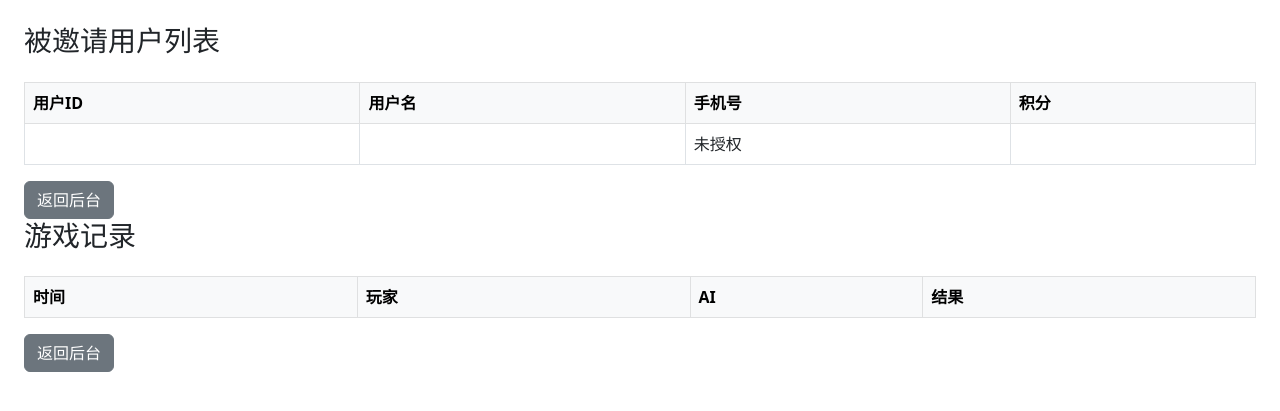
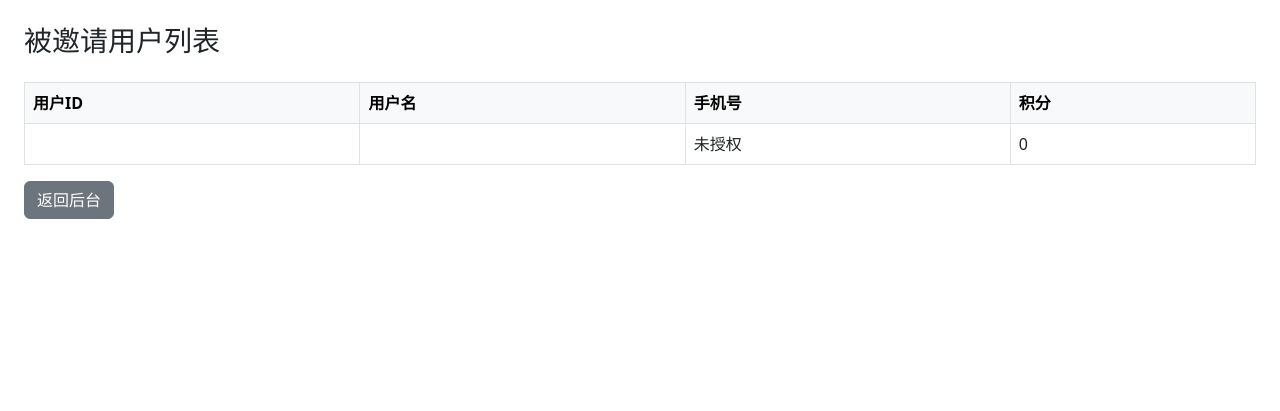
Before and after one commit to Dreamchaser-aus/candybackend, a Flask app: page /invitees in a window 1280 px wide. Shown: the top 411 px of the page. Run offline with Flask 3, Linux system fonts and the light colour scheme; a database or web service that is not in the repository returns one stand-in record (values such as "Sample title"); lists and menus that the app fills with data are empty; some libraries are stand-ins or nearby versions.

Commit message:
Update invitees.html

```diff
--- a/templates/invitees.html
+++ b/templates/invitees.html
@@ -1,9 +1,8 @@
-<!-- templates/invitees.html -->
 <!DOCTYPE html>
 <html lang="zh">
 <head>
   <meta charset="UTF-8">
-  <title>邀请用户列表</title>
+  <title>被邀请用户列表</title>
   <link rel="stylesheet" href="https://cdn.jsdelivr.net/npm/bootstrap@5.3.0/dist/css/bootstrap.min.css">
 </head>
 <body class="p-4">
@@ -23,7 +22,7 @@
         <td>{{ u.user_id }}</td>
         <td>{{ u.username }}</td>
         <td>{{ u.phone or '未授权' }}</td>
-        <td>{{ u.points }}</td>
+        <td>{{ u.points or 0 }}</td>
       </tr>
       {% endfor %}
     </tbody>
@@ -31,37 +30,3 @@
   <a href="/admin" class="btn btn-secondary">返回后台</a>
 </body>
 </html>
-
-<!-- templates/user_logs.html -->
-<!DOCTYPE html>
-<html lang="zh">
-<head>
-  <meta charset="UTF-8">
-  <title>游戏记录</title>
-  <link rel="stylesheet" href="https://cdn.jsdelivr.net/npm/bootstrap@5.3.0/dist/css/bootstrap.min.css">
-</head>
-<body class="p-4">
-  <h3 class="mb-4">游戏记录</h3>
-  <table class="table table-bordered table-striped">
-    <thead class="table-light">
-      <tr>
-        <th>时间</th>
-        <th>玩家</th>
-        <th>AI</th>
-        <th>结果</th>
-      </tr>
-    </thead>
-    <tbody>
-      {% for log in logs %}
-      <tr>
-        <td>{{ log.timestamp | format_datetime }}</td>
-        <td>{{ log.user_roll }}</td>
-        <td>{{ log.bot_roll }}</td>
-        <td>{{ log.result }}</td>
-      </tr>
-      {% endfor %}
-    </tbody>
-  </table>
-  <a href="/admin" class="btn btn-secondary">返回后台</a>
-</body>
-</html>
```
